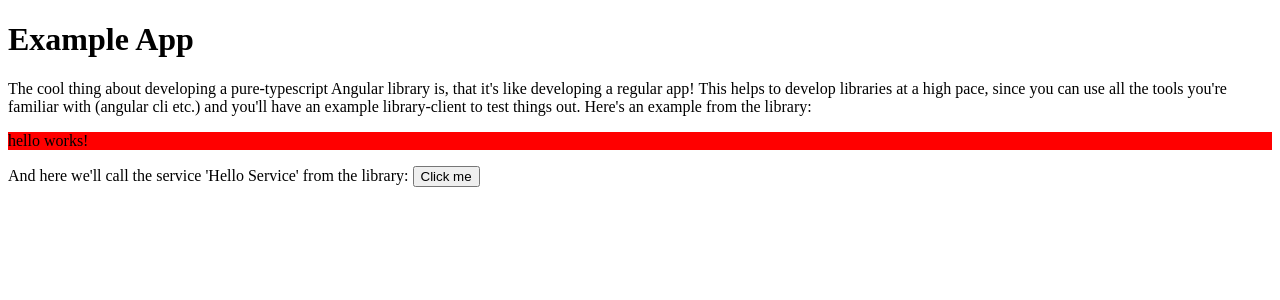
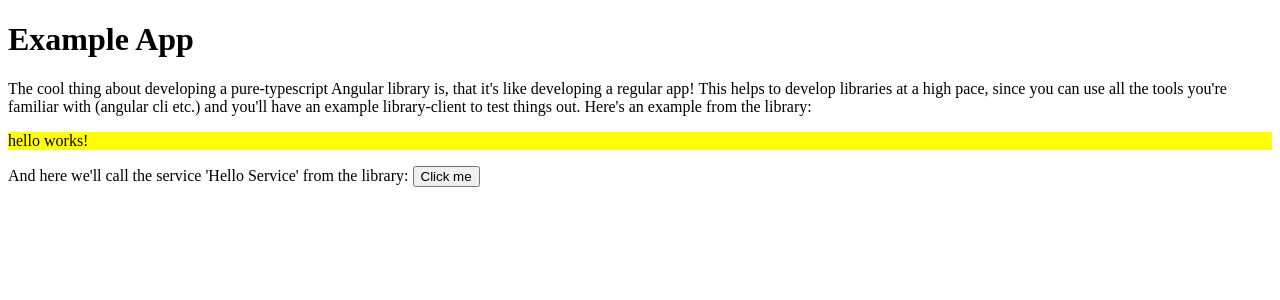
Before and after one commit to bersling/angular-library-example, an Angular app in the folder demo-library/: page / in a window 1280 px wide. Shown: the top 300 px of the page. Built offline with nearby package versions, Linux system fonts and the light colour scheme.

Commit message:
apparently the !default from scss is not working together with angular

```diff
--- a/demo-library/src/app/libex/hello/hello.component.scss
+++ b/demo-library/src/app/libex/hello/hello.component.scss
@@ -1,4 +1,6 @@
+@import '../variables';
+
 :host {
   display: block;
-  background: red;
+  background: $hello-background;
 }
--- /dev/null
+++ b/demo-library/src/app/libex/variables.scss
@@ -0,0 +1 @@
+$hello-background: yellow !default;
--- a/demo-library/src/styles.scss
+++ b/demo-library/src/styles.scss
@@ -1 +1,4 @@
 /* You can add global styles to this file, and also import other style files */
+$hello-background: red;
+
+@import 'app/libex/variables';
```
